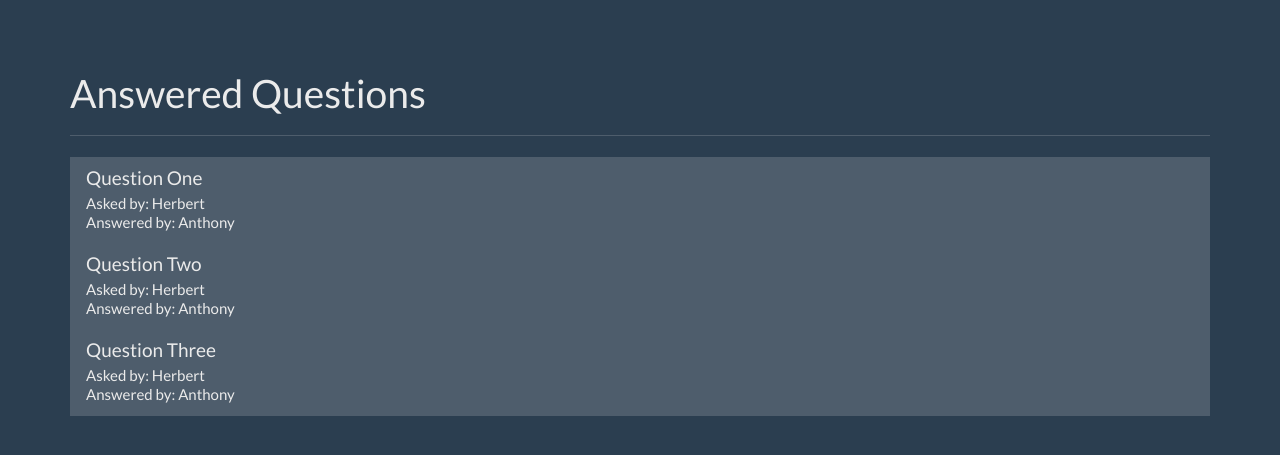
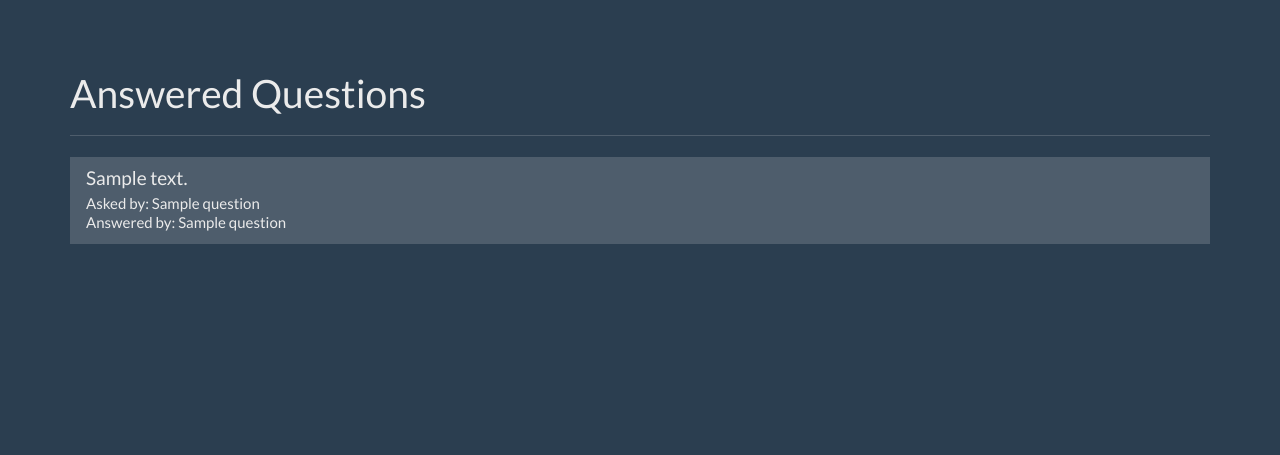
Before and after one commit to zee467/Question-and-Answer-App, a Flask app: template templates/home.html in a window 1280 px wide. Shown: the part 40-495 px from the top of the page. Run offline with Flask 3, Linux system fonts and the light colour scheme; the template is opened without the code that fills it: most values are stand-ins (such as "Sample title", 1, 10 or a date in 2020); some libraries are stand-ins or nearby versions.

Commit message:
Display answered questions on homepage

```diff
--- a/app.py
+++ b/app.py
@@ -33,8 +33,12 @@ def get_current_user():
 @app.route("/")
 def index():
     user = get_current_user()
+    db = get_db()
 
-    return render_template("home.html", user=user)
+    questions_cur = db.execute('select questions.id as question_id, questions.question_text, askers.name as asker_name, experts.name as expert_name from questions join users as askers on askers.id = questions.asked_by_id join users as experts on experts.id = questions.expert_id where questions.answer is not null')
+    questions_results = questions_cur.fetchall()
+
+    return render_template("home.html", user=user, questions=questions_results)
 
 
 @app.route("/register", methods=["GET", "POST"])
@@ -78,8 +82,8 @@ def login():
     return render_template("login.html", user=user)
 
 
-@app.route("/question")
-def question():
+@app.route("/question/<int:question_id>")
+def question(question_id):
     user = get_current_user()
 
     return render_template("question.html", user=user)
--- a/templates/home.html
+++ b/templates/home.html
@@ -54,21 +54,13 @@
       <div class="row">
         <div class="col-lg-12">
           <div class="list-group">
-            <a href="#" class="list-group-item">
-              <h4 class="list-group-item-heading">Question One</h4>
-              <p class="list-group-item-text">Asked by: Herbert</p>
-              <p class="list-group-item-text">Answered by: Anthony</p>
-            </a>
-            <a href="#" class="list-group-item">
-              <h4 class="list-group-item-heading">Question Two</h4>
-              <p class="list-group-item-text">Asked by: Herbert</p>
-              <p class="list-group-item-text">Answered by: Anthony</p>
-            </a>
-            <a href="#" class="list-group-item">
-              <h4 class="list-group-item-heading">Question Three</h4>
-              <p class="list-group-item-text">Asked by: Herbert</p>
-              <p class="list-group-item-text">Answered by: Anthony</p>
-            </a>
+            {% for question in questions %}
+              <a href="{{ url_for('question', question_id=question['question_id']) }}" class="list-group-item">
+                <h4 class="list-group-item-heading">{{ question['question_text'] }}</h4>
+                <p class="list-group-item-text">Asked by: {{ question['asker_name'] }}</p>
+                <p class="list-group-item-text">Answered by: {{ question['expert_name'] }}</p>
+              </a>
+            {% endfor %}
           </div>
         </div><!-- /.col-lg-12 -->
       </div>
```
